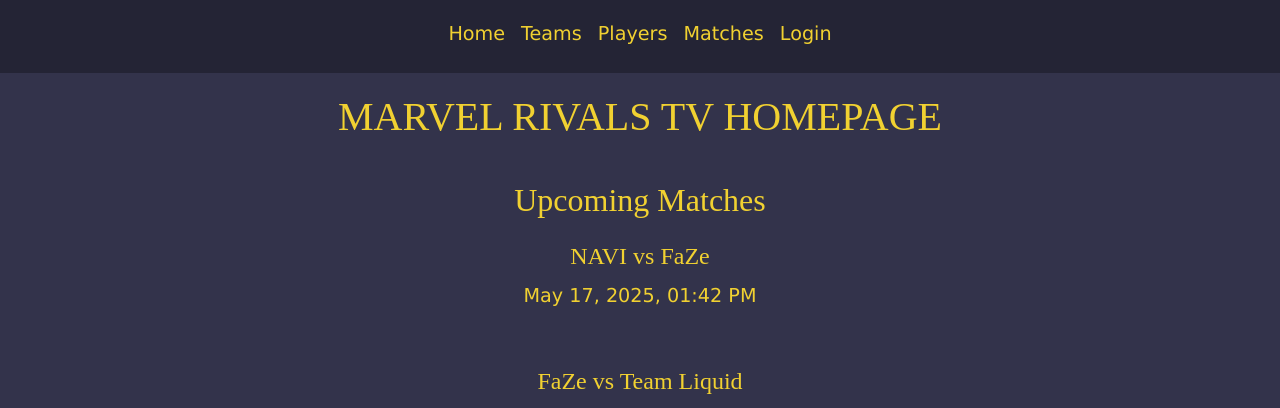
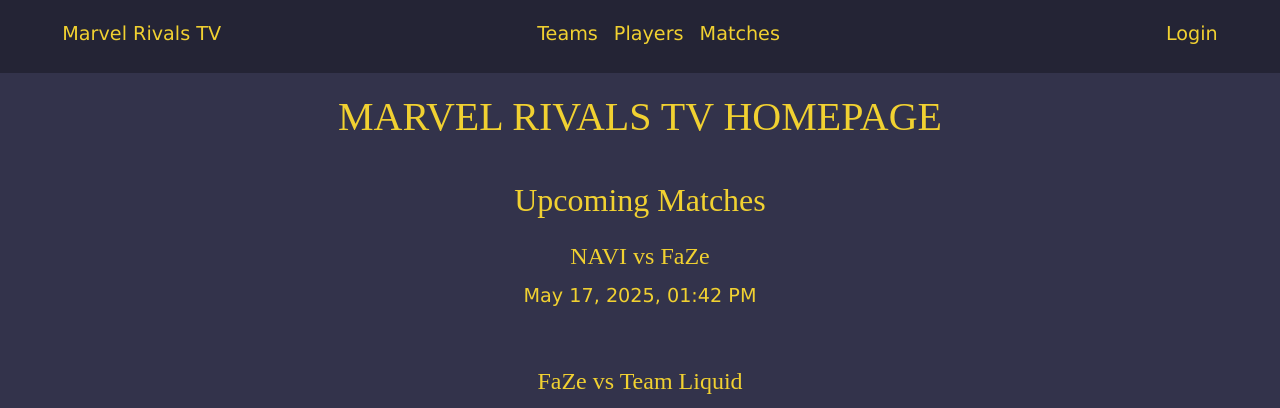
Before and after one commit to ACIT-Org/AGILE-G20-Project, a Flask app: page / in a window 1280 px wide. Shown: the top 408 px of the page. Run offline with Flask 3, Linux system fonts and the light colour scheme; some web fonts are replaced.

Commit message:
changed nav bar

```diff
--- a/static/styles/styles.css
+++ b/static/styles/styles.css
@@ -245,3 +245,11 @@ button {
 button:hover {
   background-color: #45a049;
 }
+
+.home {
+  padding-right: 300px;
+}
+
+.matches {
+  padding-right:370px;
+}
--- a/templates/base.html
+++ b/templates/base.html
@@ -30,10 +30,10 @@
     <!-- ADD HEADERS HERE-->
     <div class="nav-bar">
     <nav>
-    <a href="{{ url_for('home') }}">Home</a>
+    <a href="{{ url_for('home') }}" class="home">Marvel Rivals TV</a>
     <a href="{{ url_for('teams_view') }}">Teams</a>
     <a href="{{ url_for('players_view') }}">Players</a>
-    <a href="{{ url_for('matches_view') }}">Matches</a>
+    <a href="{{ url_for('matches_view') }}" class="matches">Matches</a>
     <a href="{{ url_for('login') }}" class="login-button">Login</a>
     </nav>
     </div>
```
Also changed, not shown: database.db.
